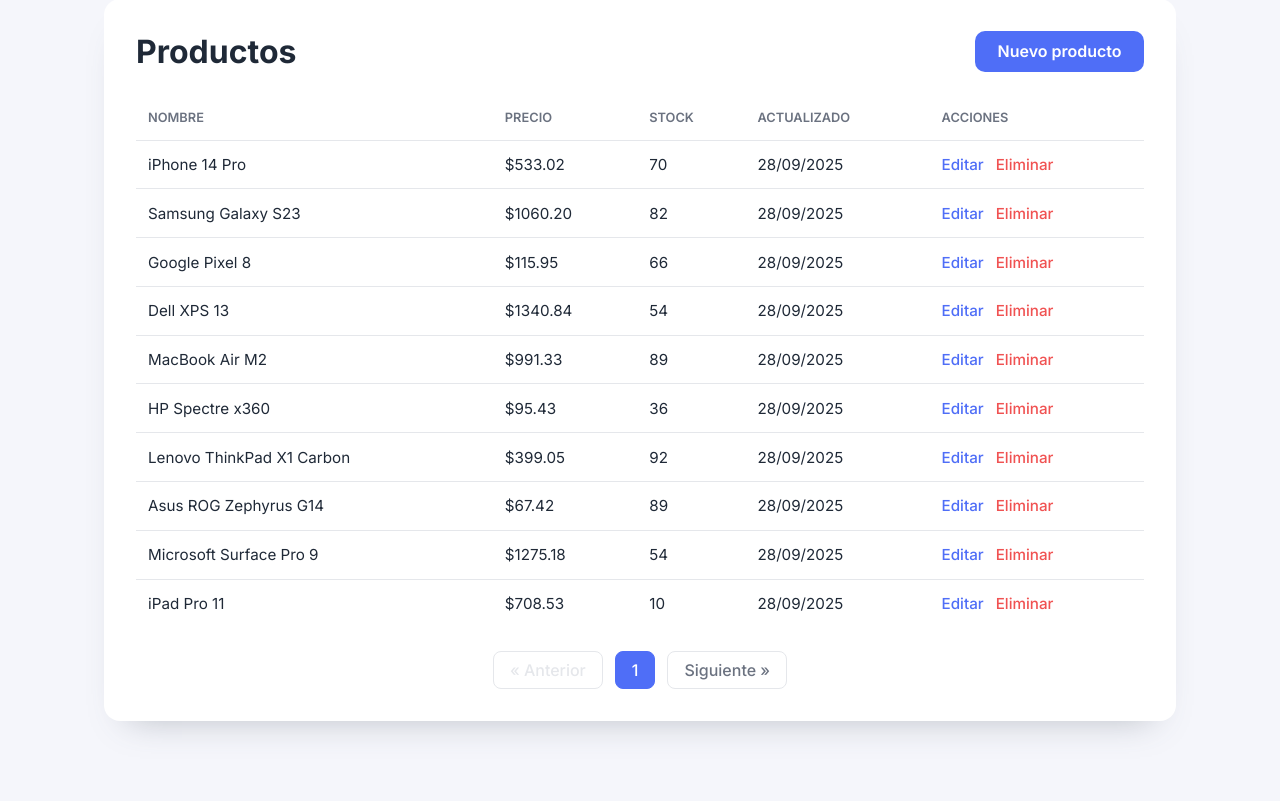
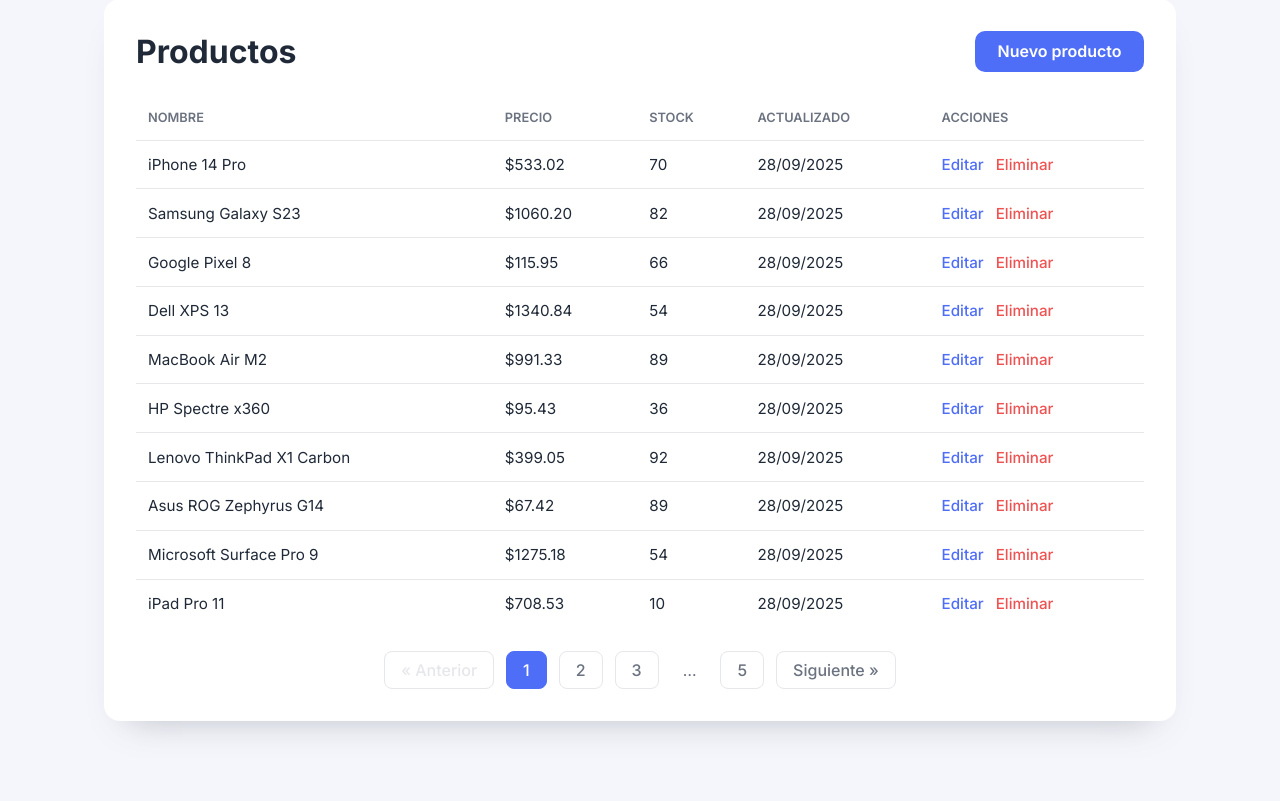
Before and after one commit to danilitohh/adso_evidencia, a Django app: page /productos/ in a window 1280 px wide. Shown: the part 90-891 px from the top of the page. Run offline with Django 5.2, Linux system fonts and the light colour scheme; data comes from the database, SQL or seed files in the repository.

Commit message:
confirmacion del proyecto funcionando correctamente

```diff
--- a/tecnopunto/productos/views.py
+++ b/tecnopunto/productos/views.py
@@ -16,6 +16,32 @@
     context_object_name = 'productos'
     paginate_by = 10
     ordering = ['-fecha_ultima_modificacion']
+
+    def get_context_data(self, **kwargs):
+        context = super().get_context_data(**kwargs)
+        paginator = context.get('paginator')
+        page_obj = context.get('page_obj')
+        if paginator and page_obj:
+            current = page_obj.number
+            total = paginator.num_pages
+            start = max(current - 1, 1)
+            end = min(start + 2, total)
+            start = max(end - 2, 1)
+            pages = list(range(start, end + 1))
+            context['page_numbers'] = pages
+            context['total_pages'] = total
+            if pages:
+                first = pages[0]
+                last = pages[-1]
+            else:
+                first = last = None
+            context['first_page_in_window'] = first
+            context['last_page_in_window'] = last
+            context['show_first'] = start > 1
+            context['show_first_ellipsis'] = first is not None and first > 2
+            context['show_last'] = end < total
+            context['show_last_ellipsis'] = last is not None and last < total - 1
+        return context
 
 
 class BaseProductoFormView:
--- a/tecnopunto/static/productos/css/styles.css
+++ b/tecnopunto/static/productos/css/styles.css
@@ -214,6 +214,11 @@
     color: var(--border);
 }
 
+.pagination__ellipsis {
+    color: var(--muted);
+    padding: 0.5rem 0.75rem;
+}
+
 .pagination__page {
     background: var(--primary);
     border-color: var(--primary);
--- a/tecnopunto/templates/productos/product_list.html
+++ b/tecnopunto/templates/productos/product_list.html
@@ -44,7 +44,27 @@
                     <span class="pagination__link pagination__link--disabled">&laquo; Anterior</span>
                 {% endif %}
 
-                <span class="pagination__page">{{ page_obj.number }}</span>
+                {% if show_first %}
+                    <a class="pagination__link" href="?page=1">1</a>
+                    {% if show_first_ellipsis %}
+                        <span class="pagination__ellipsis">&hellip;</span>
+                    {% endif %}
+                {% endif %}
+
+                {% for page in page_numbers %}
+                    {% if page == page_obj.number %}
+                        <span class="pagination__page">{{ page }}</span>
+                    {% else %}
+                        <a class="pagination__link" href="?page={{ page }}">{{ page }}</a>
+                    {% endif %}
+                {% endfor %}
+
+                {% if show_last %}
+                    {% if show_last_ellipsis %}
+                        <span class="pagination__ellipsis">&hellip;</span>
+                    {% endif %}
+                    <a class="pagination__link" href="?page={{ total_pages }}">{{ total_pages }}</a>
+                {% endif %}
 
                 {% if page_obj.has_next %}
                     <a class="pagination__link" href="?page={{ page_obj.next_page_number }}">Siguiente &raquo;</a>
```
